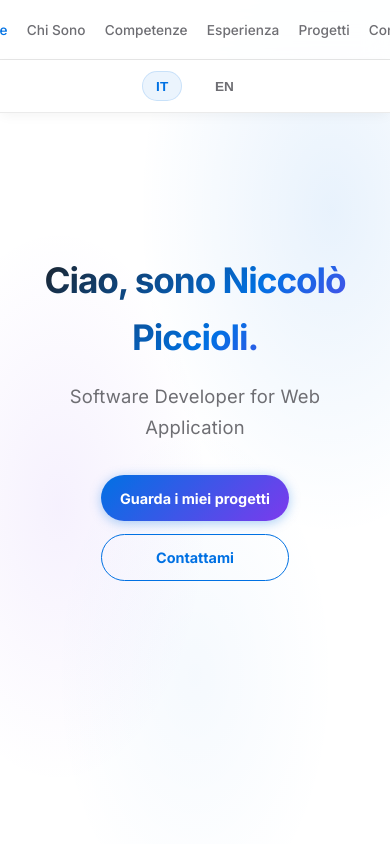
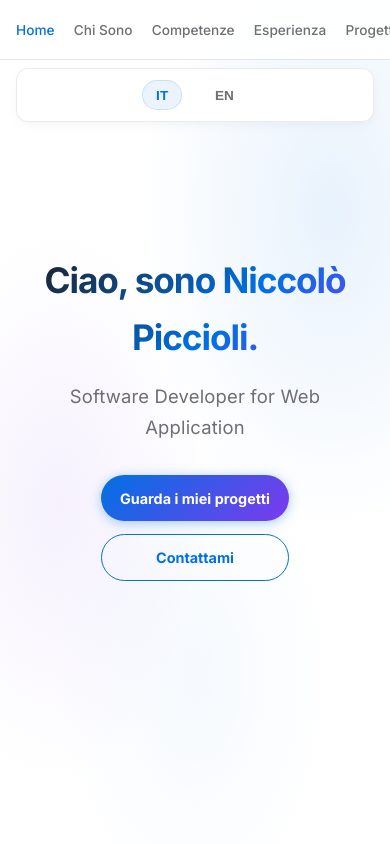
Before and after one commit to niccolopiccioli/site-niccolopiccioli, a React (Vite) app in the folder frontend/: page / in a window 390 px wide. Shown: the top 844 px of the page. Built offline with nearby package versions, Linux system fonts and the light colour scheme; no server answers.

Commit message:
style: fix mobile nav width, hide lang switcher on scroll, update footer layout

```diff
--- a/frontend/src/App.tsx
+++ b/frontend/src/App.tsx
@@ -601,14 +601,16 @@ const Footer: React.FC = () => {
         <div className="footer-main-info">
           <span className="footer-copy">{t('footer.copy')}</span>
           <div className="footer-links">
+            <div className="footer-social-row">
+              <a href="https://github.com/niccolopiccioli" target="_blank" rel="noopener noreferrer" className="footer-social">
+                <FaGithub size={18} /> GitHub
+              </a>
+              <a href="https://linkedin.com/in/niccolopiccioli" target="_blank" rel="noopener noreferrer" className="footer-social">
+                <FaLinkedin size={18} /> LinkedIn
+              </a>
+            </div>
             <a href="mailto:niccolopiccioli68@gmail.com" className="footer-social">
               niccolopiccioli68@gmail.com
-            </a>
-            <a href="https://github.com/niccolopiccioli" target="_blank" rel="noopener noreferrer" className="footer-social">
-              <FaGithub size={18} /> GitHub
-            </a>
-            <a href="https://linkedin.com/in/niccolopiccioli" target="_blank" rel="noopener noreferrer" className="footer-social">
-              <FaLinkedin size={18} /> LinkedIn
             </a>
           </div>
         </div>
--- a/frontend/src/index.css
+++ b/frontend/src/index.css
@@ -34,6 +34,8 @@ body {
   display: flex;
   flex-direction: column;
   min-height: 100vh;
+  flex: 1;
+  width: 100%;
 }
 
 .container {
@@ -89,19 +91,24 @@ body {
 @media (max-width: 768px) {
   .lang-switcher {
     position: absolute;
-    top: var(--navbar-height);
-    left: 0;
-    right: 0;
+    top: calc(var(--navbar-height) + 0.5rem);
+    left: 1rem;
+    right: 1rem;
+    border-radius: 12px;
     justify-content: center;
     gap: 1.2rem;
     padding: 0.7rem 0;
     background: rgba(255, 255, 255, 0.95);
     backdrop-filter: blur(12px);
     -webkit-backdrop-filter: blur(12px);
-    border-bottom: 1px solid rgba(0, 0, 0, 0.08);
+    border: 1px solid rgba(0, 0, 0, 0.08);
     box-shadow: 0 4px 12px -2px rgba(0, 0, 0, 0.05);
     z-index: -1;
     animation: slideDownFade 0.4s ease-out;
+  }
+
+  .navbar-scrolled .lang-switcher {
+    display: none;
   }
 }
 
@@ -653,6 +660,13 @@ footer {
   flex-wrap: wrap;
 }
 
+.footer-social-row {
+  display: flex;
+  gap: 1.5rem;
+  justify-content: center;
+  align-items: center;
+}
+
 .footer-social {
   display: inline-flex;
   align-items: center;
@@ -700,12 +714,12 @@ footer {
   }
 
   .navbar-links {
-    width: 100%;
+    width: 100vw;
     flex-wrap: nowrap;
     justify-content: flex-start;
     gap: 1.2rem;
     overflow-x: auto;
-    padding: 0;
+    padding: 0 1rem;
     -ms-overflow-style: none;
     scrollbar-width: none;
   }
```
